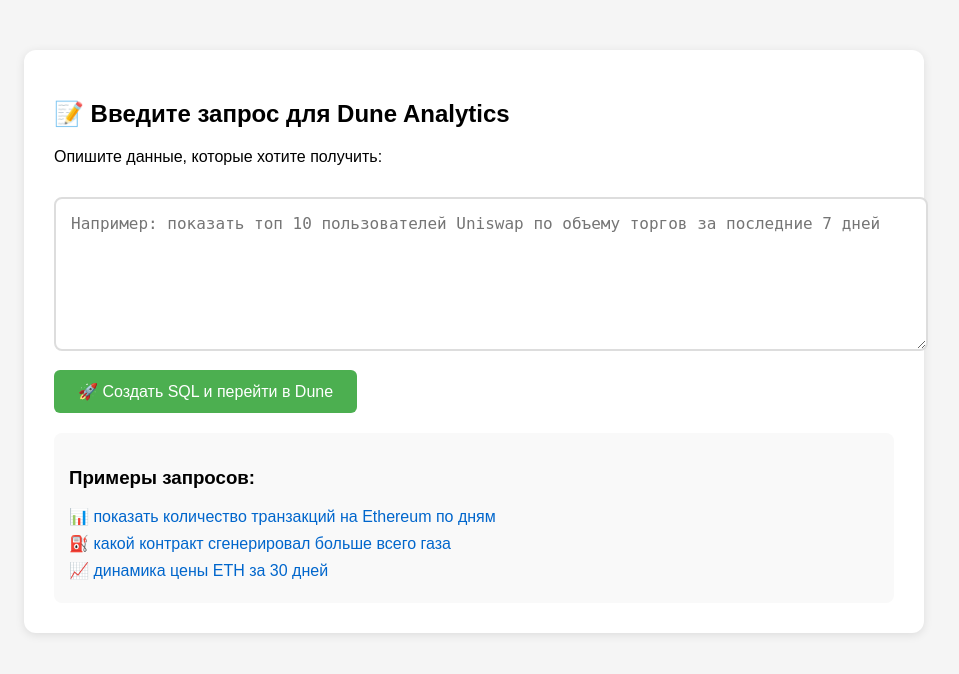
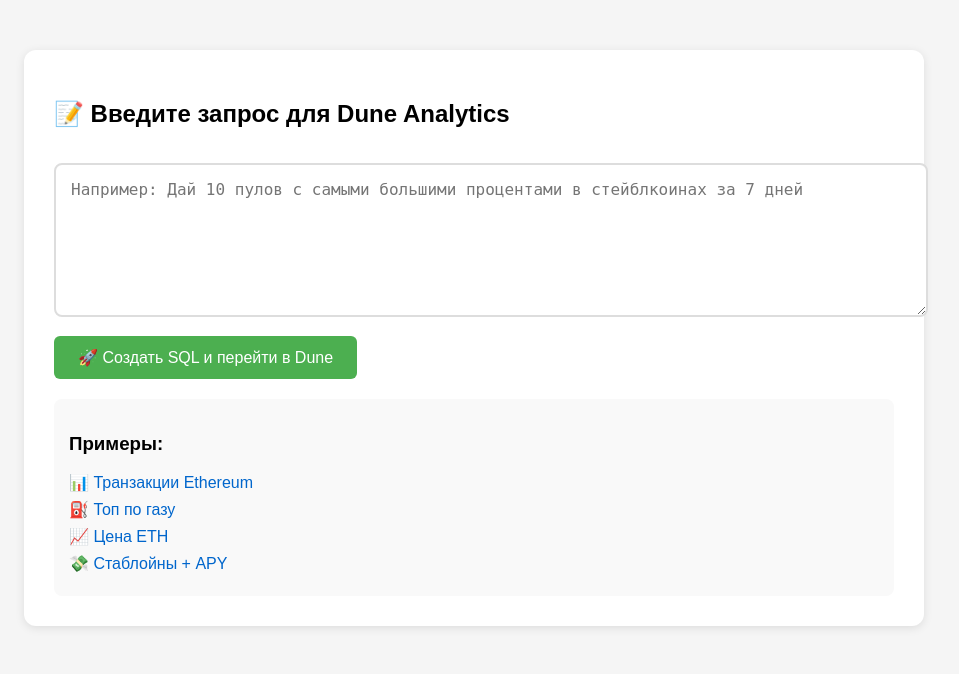
Before and after one commit to jerryJabrony/dune-sql-app, a FastAPI app: template templates/query.html in a window 1280 px wide. Shown: the top 674 px of the page, without its empty margins (166-1125 px from the left). Run offline with FastAPI, Linux system fonts and the light colour scheme; the template is opened without the code that fills it, so the values that code supplies are empty.

Commit message:
Update query.html

```diff
--- a/templates/query.html
+++ b/templates/query.html
@@ -3,102 +3,54 @@
 <head>
     <title>Создание запроса</title>
     <style>
-        body {
-            font-family: Arial, sans-serif;
-            max-width: 900px;
-            margin: 50px auto;
-            background: #f5f5f5;
-        }
-        .card {
-            background: white;
-            padding: 30px;
-            border-radius: 12px;
-            box-shadow: 0 2px 10px rgba(0,0,0,0.1);
-        }
-        textarea {
-            width: 100%;
-            padding: 15px;
-            font-size: 16px;
-            border: 2px solid #ddd;
-            border-radius: 8px;
-            min-height: 120px;
-            margin: 15px 0;
-        }
-        button {
-            background: #4CAF50;
-            color: white;
-            padding: 12px 24px;
-            border: none;
-            border-radius: 6px;
-            cursor: pointer;
-            font-size: 16px;
-        }
-        button:hover {
-            background: #45a049;
-        }
-        .examples {
-            background: #f9f9f9;
-            padding: 15px;
-            border-radius: 8px;
-            margin-top: 20px;
-        }
-        .example-item {
-            cursor: pointer;
-            color: #0066cc;
-            margin: 8px 0;
-        }
+        body { font-family: Arial, sans-serif; max-width: 900px; margin: 50px auto; background: #f5f5f5; }
+        .card { background: white; padding: 30px; border-radius: 12px; box-shadow: 0 2px 10px rgba(0,0,0,0.1); }
+        textarea { width: 100%; padding: 15px; font-size: 16px; border: 2px solid #ddd; border-radius: 8px; min-height: 120px; margin: 15px 0; }
+        button { background: #4CAF50; color: white; padding: 12px 24px; border: none; border-radius: 6px; cursor: pointer; font-size: 16px; }
+        .examples { background: #f9f9f9; padding: 15px; border-radius: 8px; margin-top: 20px; }
+        .example-item { cursor: pointer; color: #0066cc; margin: 8px 0; }
     </style>
 </head>
 <body>
     <div class="card">
         <h2>📝 Введите запрос для Dune Analytics</h2>
-        <p>Опишите данные, которые хотите получить:</p>
-
-        <textarea id="queryInput" placeholder="Например: показать топ 10 пользователей Uniswap по объему торгов за последние 7 дней"></textarea>
-
+        <textarea id="queryInput" placeholder="Например: Дай 10 пулов с самыми большими процентами в стейблкоинах за 7 дней"></textarea>
         <button onclick="submitQuery()">🚀 Создать SQL и перейти в Dune</button>
-
         <div class="examples">
-            <h3>Примеры запросов:</h3>
-            <div class="example-item" onclick="setExample('показать количество транзакций на Ethereum по дням за последнюю неделю')">
-                📊 показать количество транзакций на Ethereum по дням
-            </div>
-            <div class="example-item" onclick="setExample('какой контракт сгенерировал больше всего газа на Polygon вчера')">
-                ⛽ какой контракт сгенерировал больше всего газа
-            </div>
-            <div class="example-item" onclick="setExample('динамика цены ETH за последние 30 дней')">
-                📈 динамика цены ETH за 30 дней
-            </div>
+            <h3>Примеры:</h3>
+            <div class="example-item" onclick="setExample('показать количество транзакций на Ethereum по дням')">📊 Транзакции Ethereum</div>
+            <div class="example-item" onclick="setExample('какой контракт сгенерировал больше всего газа')">⛽ Топ по газу</div>
+            <div class="example-item" onclick="setExample('динамика цены ETH за 30 дней')">📈 Цена ETH</div>
+            <div class="example-item" onclick="setExample('топ 10 пулов с самыми большими процентами в стейблкоинах за 7 дней')">💸 Стаблойны + APY</div>
         </div>
     </div>
-
     <script>
         async function submitQuery() {
-            const queryText = document.getElementById('queryInput').value;
-            if (!queryText.trim()) {
+            const queryText = document.getElementById('queryInput').value.trim();
+            if (!queryText) {
                 alert('Пожалуйста, введите запрос');
                 return;
             }
-
-            const sessionId = new URLSearchParams(window.location.search).get('session_id');
-
             const formData = new URLSearchParams();
-            formData.append('session_id', sessionId);
             formData.append('query_text', queryText);
-
-            const response = await fetch('/translate', {
-                method: 'POST',
-                body: formData
-            });
-
-            if (response.status === 400) {
-                const error = await response.text();
-                alert('Ошибка: ' + error);
-            } else {
-                window.location.href = response.url;
+            try {
+                const response = await fetch('/translate', {
+                    method: 'POST',
+                    headers: { 'Content-Type': 'application/x-www-form-urlencoded' },
+                    body: formData
+                });
+                if (response.redirected) {
+                    window.location.href = response.url;
+                } else if (response.status === 400) {
+                    const text = await response.text();
+                    document.body.innerHTML = text;
+                } else {
+                    alert('Неизвестная ошибка');
+                }
+            } catch (err) {
+                alert('Ошибка соединения: ' + err);
             }
         }
-
         function setExample(text) {
             document.getElementById('queryInput').value = text;
         }
```
